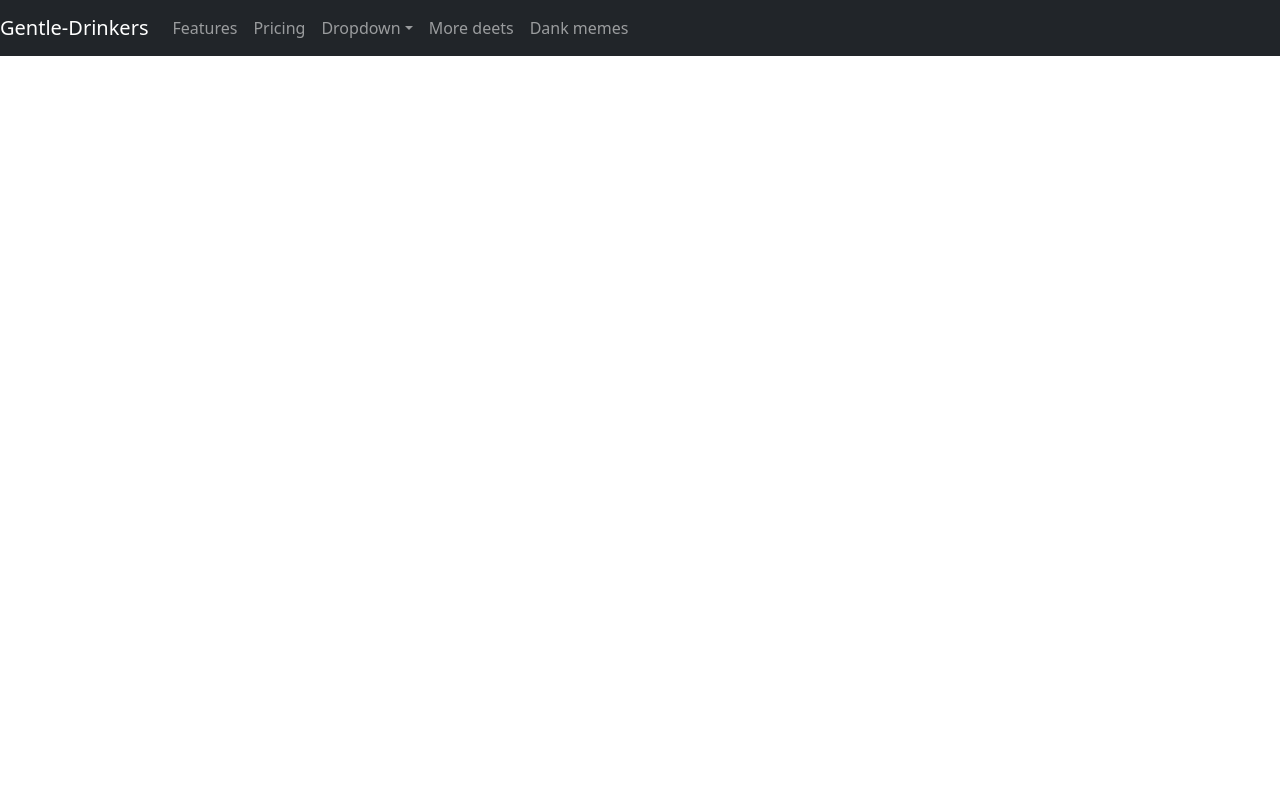
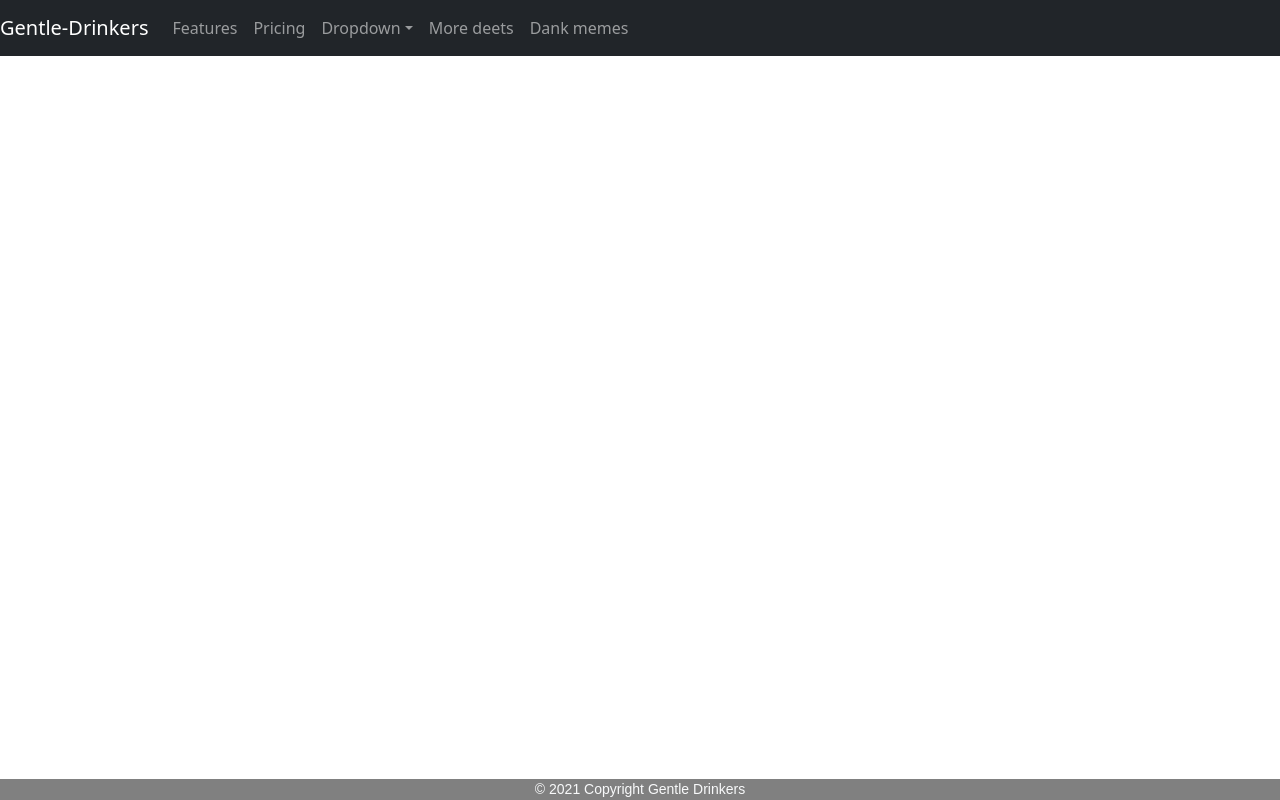
Before and after one commit to ETroya/Gentle-Drinkers, a React (Create React App) app in the folder client/: page / in a window 1280 px wide. Built offline with nearby package versions, Linux system fonts and the light colour scheme.

Commit message:
added footer

```diff
--- /dev/null
+++ b/client/src/components/Footer/footer.css
@@ -0,0 +1,20 @@
+.footer {
+    margin-top: 1rem;
+    padding: 0.01rem;
+    background-color: gray;
+    position: fixed;
+    bottom: 0;
+    left: 0;
+    width: 100%;
+  }
+
+  .footer span {
+    margin-top: 10px;
+    position: fixed;
+    bottom: 0;
+    left: 0;
+    width: 100%;
+    background: gray;
+    font-family: "Quicksand", sans-serif;
+    font-size: 14px;
+  }
--- a/client/src/components/Footer/footer.js
+++ b/client/src/components/Footer/footer.js
@@ -0,0 +1,12 @@
+import React from "react";
+import "./footer.css";
+
+function Footer() {
+  return (
+    <footer className="footer text-center container-fluid font-small text-light">
+      <span>© 2021 Copyright Gentle Drinkers</span>
+    </footer>
+  );
+}
+
+export default Footer;
--- /dev/null
+++ b/client/src/components/NavBar/navbar.css
@@ -0,0 +1,4 @@
+.navbar-brand {
+    padding: 10px;
+    margin: 10px;
+}
--- a/client/src/components/NavBar/navbar.js
+++ b/client/src/components/NavBar/navbar.js
@@ -1,11 +1,11 @@
-import React from 'react'
-import {Navbar, NavDropdown, Nav} from "react-bootstrap"
+import React from "react";
+import { Navbar, NavDropdown, Nav } from "react-bootstrap";
 
 const navbar = () => {
   return (
     <div>
       <Navbar collapseOnSelect expand="lg" bg="dark" variant="dark">
-  <Navbar.Brand href="#home">Gentle-Drinkers</Navbar.Brand>
+        <Navbar.Brand id="title" href="#home">Gentle-Drinkers</Navbar.Brand>
         <Navbar.Toggle aria-controls="responsive-navbar-nav" />
         <Navbar.Collapse id="responsive-navbar-nav">
           <Nav className="mr-auto">
@@ -13,10 +13,14 @@ const navbar = () => {
             <Nav.Link href="#pricing">Pricing</Nav.Link>
             <NavDropdown title="Dropdown" id="collasible-nav-dropdown">
               <NavDropdown.Item href="#action/3.1">Action</NavDropdown.Item>
-        <NavDropdown.Item href="#action/3.2">Another action</NavDropdown.Item>
+              <NavDropdown.Item href="#action/3.2">
+                Another action
+              </NavDropdown.Item>
               <NavDropdown.Item href="#action/3.3">Something</NavDropdown.Item>
               <NavDropdown.Divider />
-        <NavDropdown.Item href="#action/3.4">Separated link</NavDropdown.Item>
+              <NavDropdown.Item href="#action/3.4">
+                Separated link
+              </NavDropdown.Item>
             </NavDropdown>
           </Nav>
           <Nav>
@@ -28,7 +32,7 @@ const navbar = () => {
         </Navbar.Collapse>
       </Navbar>
     </div>
-    )
-}
+  );
+};
 
-export default navbar
+export default navbar;
--- a/client/src/pages/Main.js
+++ b/client/src/pages/Main.js
@@ -1,10 +1,12 @@
 import React from 'react'
+import Footer from '../components/Footer/footer'
 import Navbar from "../components/NavBar/navbar"
 
 const Main = () => {
     return (
         <div>
             <Navbar />
+            <Footer />
         </div>
     )
 }
```
Lines whose indentation alone changed are shown as unchanged.
